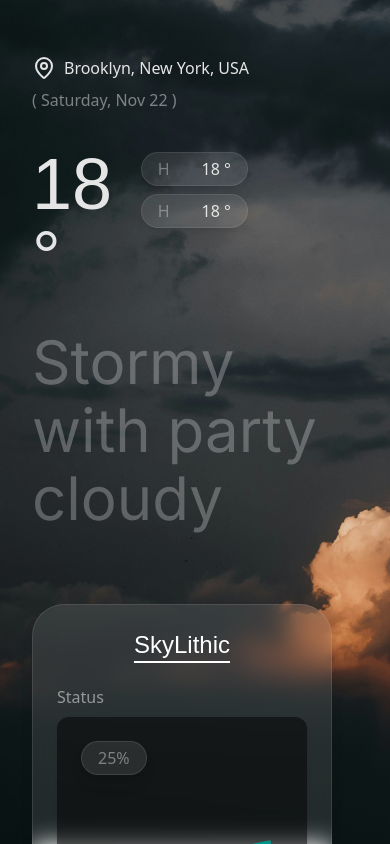
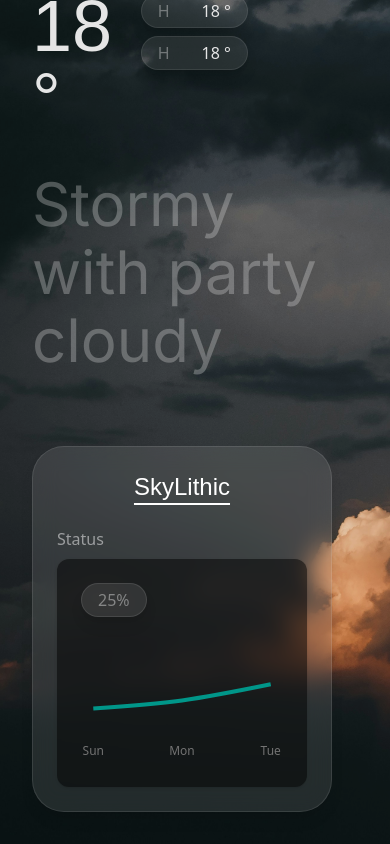
Before and after one commit to yasasbanukaofficial/skylithic, a React app in the folder frontend/: page / in a window 390 px wide. Shown: the top 844 px of the page. Built offline with nearby package versions, Linux system fonts and the light colour scheme; the HTML template or start-up script is replaced by a standard one; a web font is replaced by a local one.

Commit message:
feat(app): spacing adjustments

```diff
--- a/frontend/src/App.jsx
+++ b/frontend/src/App.jsx
@@ -4,10 +4,10 @@ import { WeatherView } from "./components/layout/WeatherView";
 
 function App() {
   return (
-    <div className="bg-[url('/sunny-cloudy.jpg')] bg-cover bg-center h-dvh text-white flex flex-col">
+    <div className="bg-[url('/sunny-cloudy.jpg')] bg-cover bg-center h-screen text-white flex flex-col">
       <div className="bg-black/10 inset-0 absolute z-0"></div>
 
-      <div className="flex flex-col-reverse lg:flex-row gap-12 px-8 py-8 md:py-13 md:px-15">
+      <div className="flex flex-col-reverse lg:flex-row gap-12 px-8 py-8 md:py-13 md:px-15 h-full">
         <div className="left-section glassmorphism text-center w-75 flex flex-col gap-6 rounded-4xl">
           <h1 className="font-medium text-2xl font-logo underline underline-offset-8">
             SkyLithic
@@ -18,12 +18,12 @@ function App() {
           </div>
         </div>
 
-        <div className="flex-2/4 right-section py-6">
-          <div className="flex flex-col gap-9">
+        <div className="flex-2/4 right-section py-6 flex flex-col h-full">
+          <div className="flex flex-col gap-9 flex-1">
             <GeoHeader />
             <WeatherView />
           </div>
-          <div></div>
+          <div className="flex-1"></div>
         </div>
       </div>
     </div>
```
